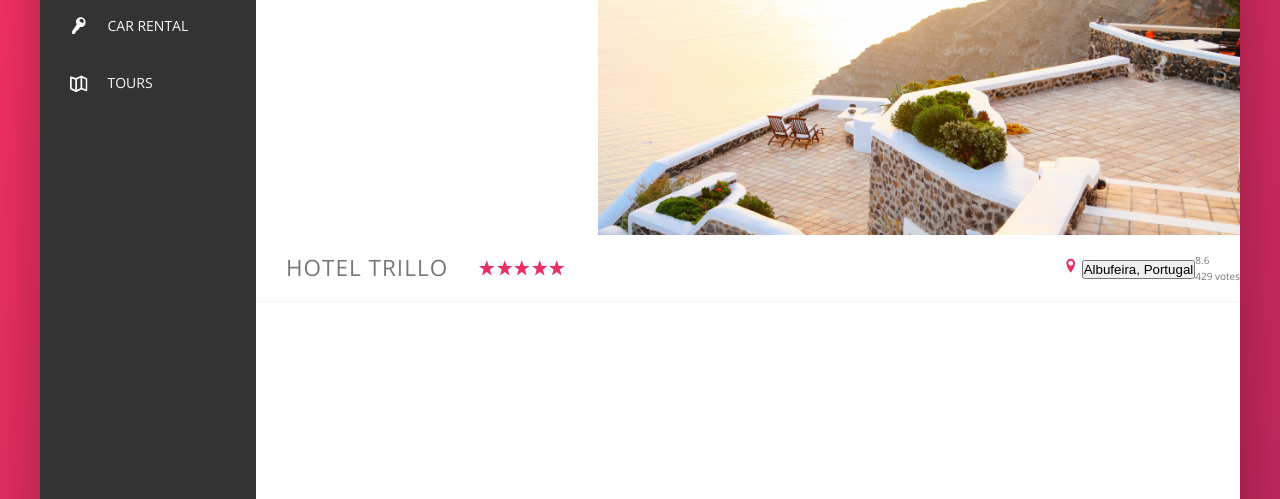
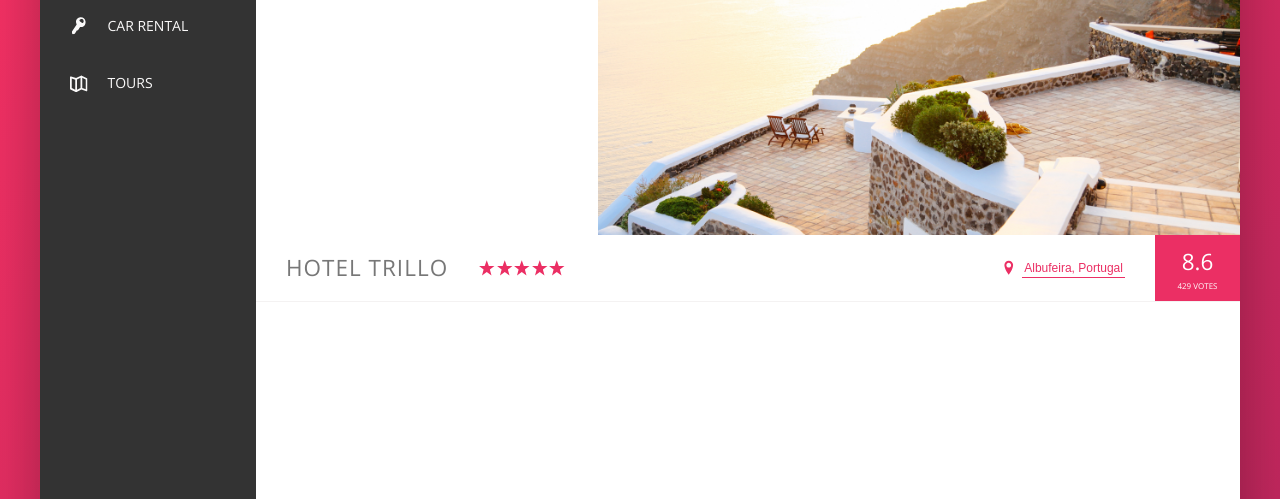
Before and after one commit to wzheng10/Trillo, a website: page index.html in a window 1280 px wide. Shown: the part 301-800 px from the top of the page. Drawn offline with nearby package versions, Linux system fonts and the light colour scheme.

Commit message:
Overview completed

```diff
--- a/sass/_base.scss
+++ b/sass/_base.scss
@@ -1,20 +1,4 @@
-/*
-COLORS
 
-Primary: #eb2f64
-Primary light: #FF3366
-Primary dark: #BA265D
-
-Grey light 1: #faf9f9
-Grey light 2: #f4f2f2
-Grey light 3: #f0eeee
-Grey light 4: #ccc
-
-Grey dark 1: #333
-Grey dark 2: #777
-Grey dark 3: #999
-
-*/
 :root {      //custom CSS property with a higher specificity than html selector
     --color-primary: #eb2f64;
     --color-primary-light: #FF3366;
@@ -28,6 +12,8 @@ Grey dark 3: #999
     --color-grey-dark-1: #333;
     --color-grey-dark-2: #777;
     --color-grey-dark-3: #999;
+
+    --color-white: #fff;
 
     --shadow-dark: 0 2rem 6rem rgba(0, 0, 0, .3);
 
--- a/sass/_components.scss
+++ b/sass/_components.scss
@@ -94,7 +94,7 @@
         width: 1.75rem;
         border-radius: 50%;
         background-color: var(--color-primary);
-        color: #fff;
+        color: var(--color-white);
         position: absolute;
         top: 1.5rem;
         right: 1.1rem;
@@ -224,22 +224,73 @@
     }
 
     &__location {
+        font-size: 1.2rem;
+        display: flex;
+        vertical-align: center;
+    }
 
+    &__icon-location {
+        margin-right: .5rem;
     }
 
     &__rating {
+        background-color: var(--color-primary);
+        color: var(--color-white);
+        margin-left: 3rem;
+        padding: 0 2.25rem;
+        align-self: stretch;
 
+        display: flex;
+        flex-direction: column;
+        align-items: center;
+        justify-content: center
     }
 
     &__rating-average {
-
+        font-size: 2.25rem;
+        font-weight: 300;
     }
 
     &__rating-count{
-
+        font-size: .8rem;
+        text-transform: uppercase;
     }
 }
 
 .btn-inline {
+    border: none;
+    color: var(--color-primary);
+    font-size: inherit;
+    border-bottom: 1px solid currentColor;
+    padding: 2px;
+    display: inline-block;
+    background-color: transparent;
+    cursor: pointer;
+    transition: all .2s;
 
+    &:hover {
+        color: var(--color-grey-dark-1);
+    }
+
+    &:focus {
+        outline: none;
+        animation: pulsate 1s infinite;
+    }
 }
+
+@keyframes pulsate {
+    0% {
+        transform: scale(1);
+        box-shadow: none;
+    }
+
+    50% {
+        transform: scale(1.05);
+        box-shadow: 0 1rem 4rem rgba(0,0,0,.25);
+    }
+
+    100% {
+        transform: scale(1);
+        box-shadow: none;
+    }
+}
--- a/sass/_layout.scss
+++ b/sass/_layout.scss
@@ -10,7 +10,7 @@
 .header {
     font-size: 1.4rem;
     height: 7rem;
-    background-color: #fff;
+    background-color: var(--color-white);
     border-bottom: 1px solid var(--color-grey-light-2);
 
     display: flex;
@@ -33,7 +33,7 @@
 }
 
 .hotel-view {
-    background-color: #fff;
+    background-color: var(--color-white);
     height: 80rem;
     flex: 1;
 
```
Also changed, not shown: css/style.css.
